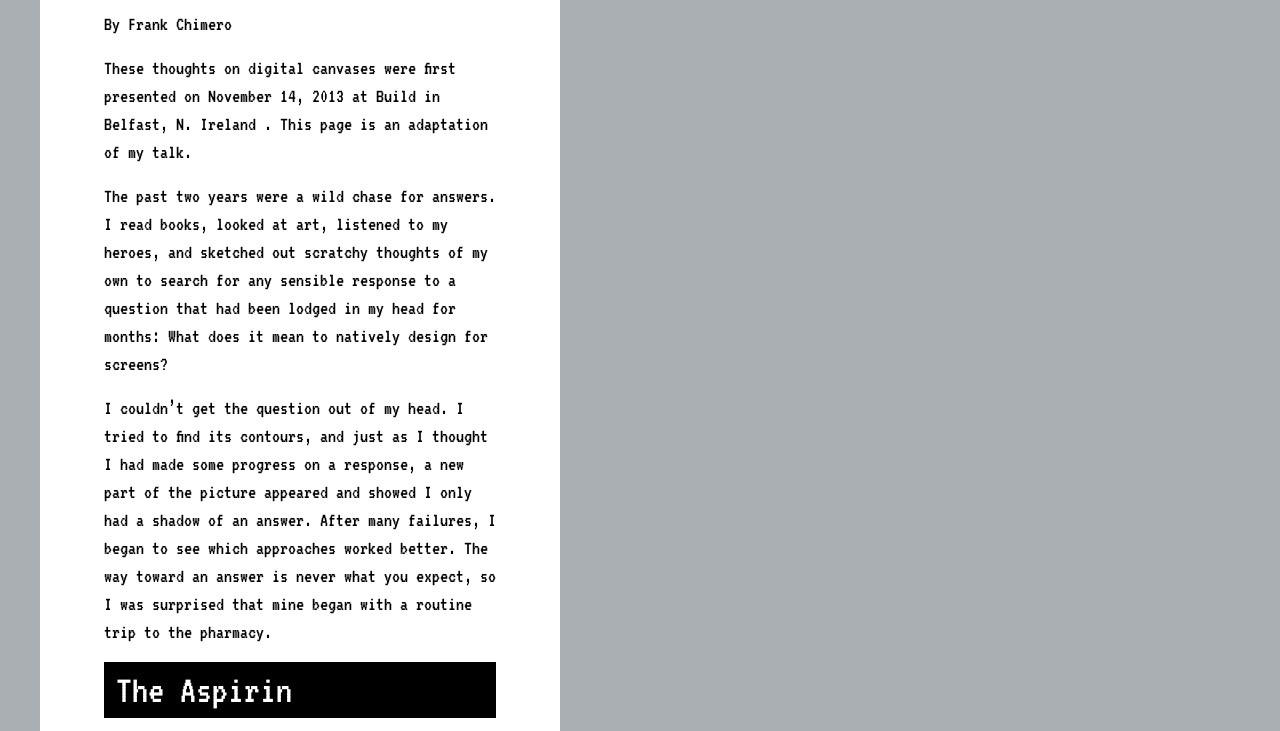
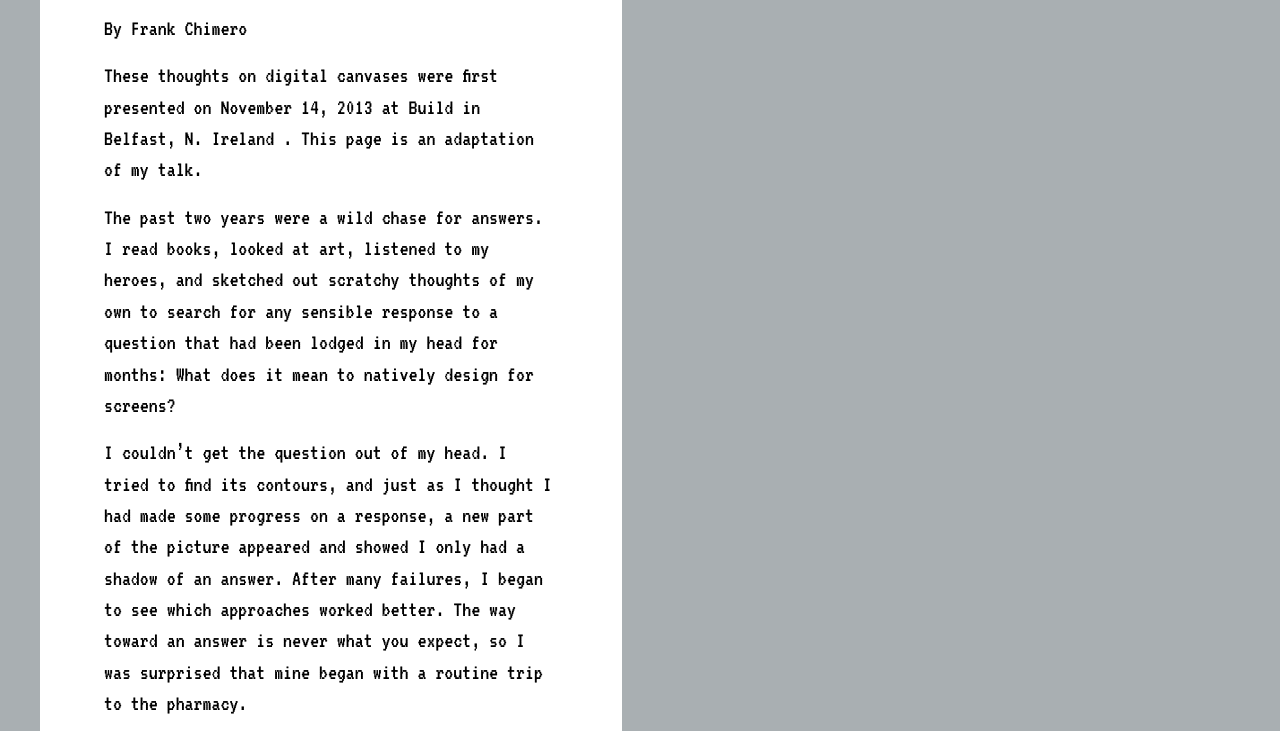
Before and after one commit to Indo1919/binding, a plain HTML site: page direction-1/index.html in a window 1280 px wide. Shown: the part 528-1259 px from the top of the page. Drawn offline with Linux system fonts and the light colour scheme.

Commit message:
Font size was to small

```diff
--- a/direction-1/style.css
+++ b/direction-1/style.css
@@ -5,7 +5,7 @@ body {
 	background-color: var(--color-desk);
 	color: var(--black);
 	font-family: var(--font-screens);
-	font-size: calc(var(--base) * 1.25);
+	font-size: calc(var(--base) * 1.4);
 	line-height: 1.4;
 }
 
```
